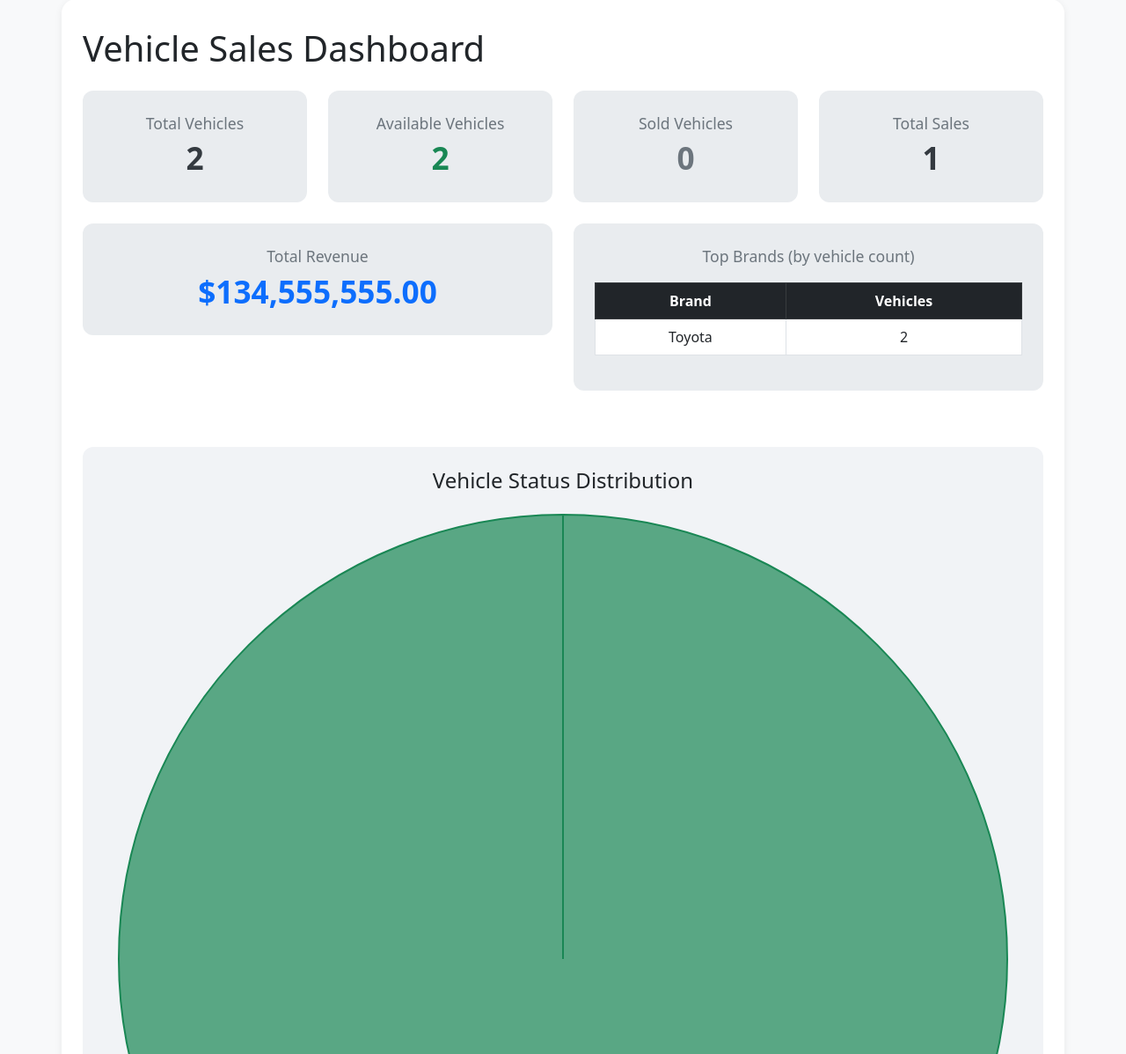
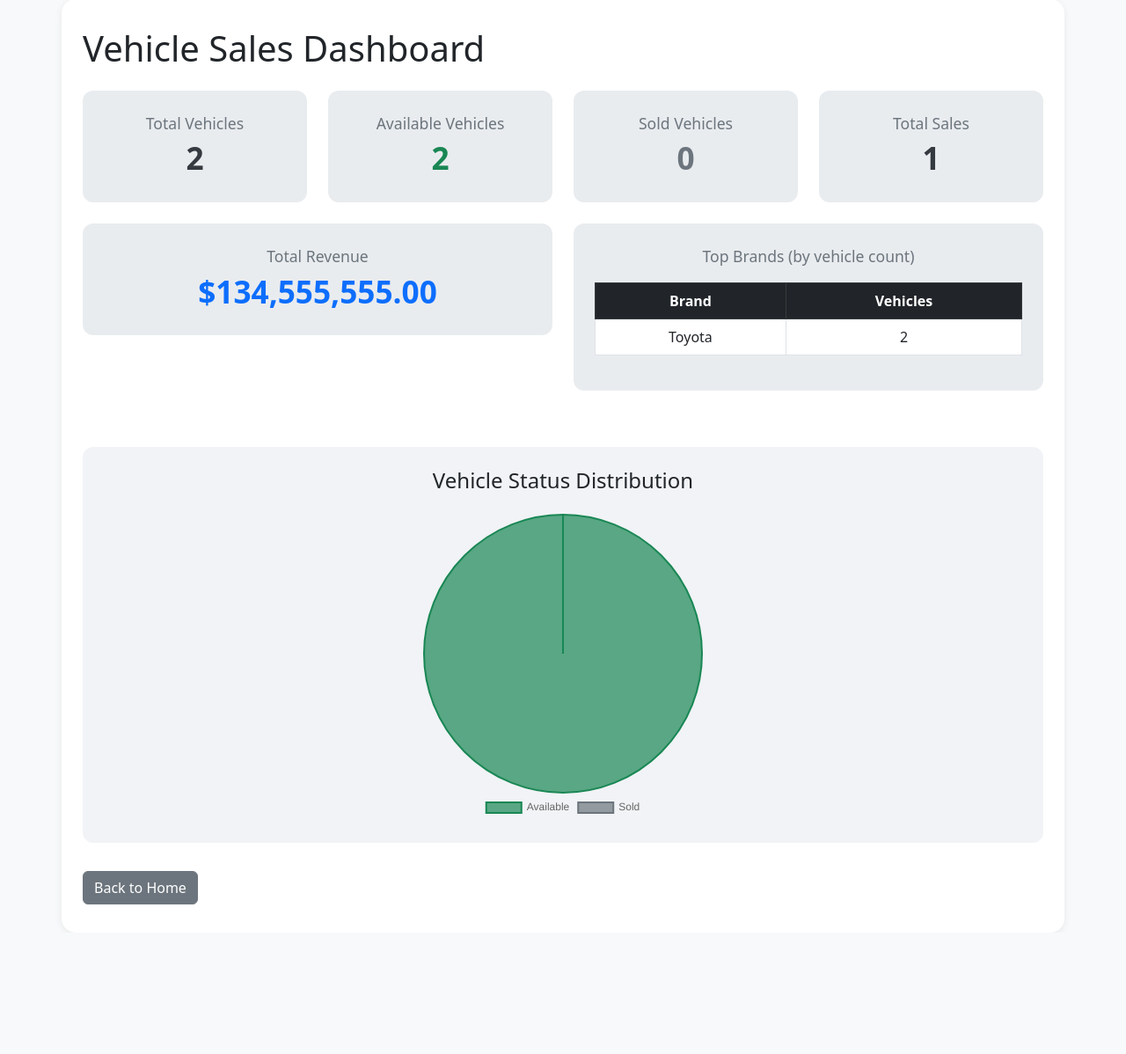
Before and after one commit to R3108/vehiclesdatabase, a Flask app: page /dashboard in a window 1280 px wide. Shown: the part 41-1239 px from the top of the page at 88% size. After the commit the page ends 1069 px from the top, so only its background shows below. Run offline with Flask 3, Linux system fonts and the light colour scheme; a user stored in the database is signed in.

```diff
--- a/templates/dashboard.html
+++ b/templates/dashboard.html
@@ -44,6 +44,10 @@
         }
         .pie-section h4 {
             margin-bottom: 24px;
+        }
+        .chart-wrapper {
+            max-width: 350px;
+            margin: 0 auto;
         }
     </style>
 </head>
@@ -117,14 +121,14 @@
         </div>
 
         <!-- Pie Chart Section -->
-        <div class="pie-section">
-            <h4 class="text-center">Vehicle Status Distribution</h4>
-            <canvas id="statusPieChart"
-                    width="400"
-                    height="400"
-                    data-available="{{ available_vehicles if available_vehicles is not none else 0 }}"
-                    data-sold="{{ sold_vehicles if sold_vehicles is not none else 0 }}">
-            </canvas>
+        <div class="pie-section text-center">
+            <h4 class="text-center mb-4">Vehicle Status Distribution</h4>
+            <div class="chart-wrapper">
+                <canvas id="statusPieChart"
+                        data-available="{{ available_vehicles if available_vehicles is not none else 0 }}"
+                        data-sold="{{ sold_vehicles if sold_vehicles is not none else 0 }}">
+                </canvas>
+            </div>
         </div>
 
         <a href="{{ url_for('index') }}" class="btn btn-secondary">Back to Home</a>
```
